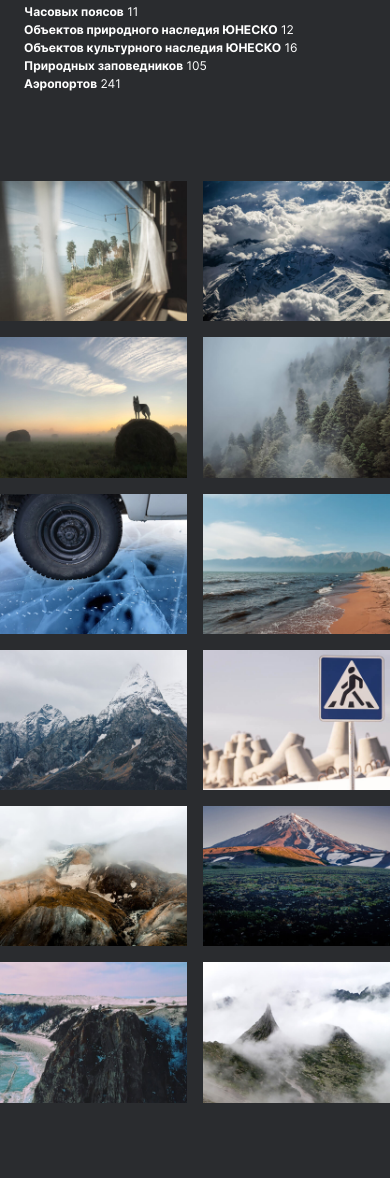
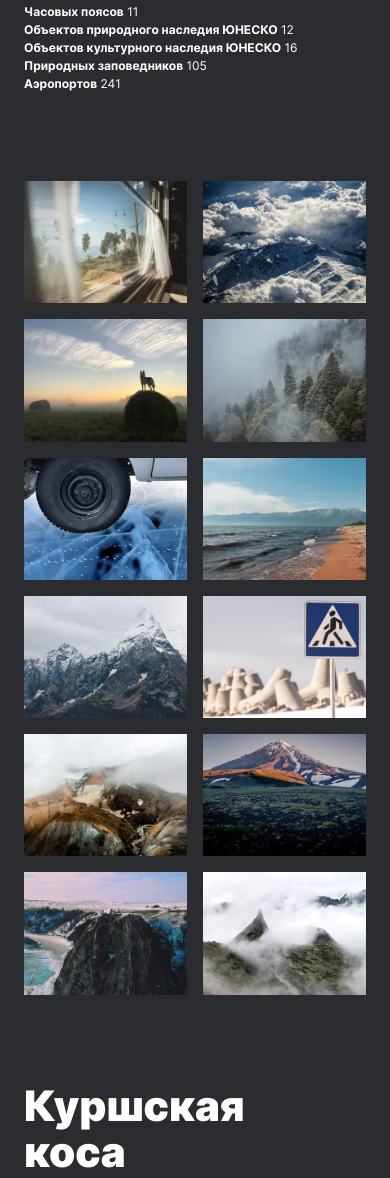
Before and after one commit to NovikYaroslav/russian-travel, a plain HTML site: page index.html in a window 390 px wide. Shown: the part 1217-2395 px from the top of the page. Drawn offline with Linux system fonts and the light colour scheme; files whose address does not match are found by name.

Commit message:
исправлена ширина

```diff
--- a/blocks/photo-grid/photo-grid.css
+++ b/blocks/photo-grid/photo-grid.css
@@ -17,9 +17,10 @@
       column-gap: 14px;
     }
   }
+
   @media screen and (max-width: 768px) {
     .photo-grid {
-      max-width: 720px;
+      max-width: calc(100% - 48px);
       grid-template-columns: repeat(2, 1fr);
       grid-template-rows: repeat(6, 1fr);
       margin-top: 88px;
```
